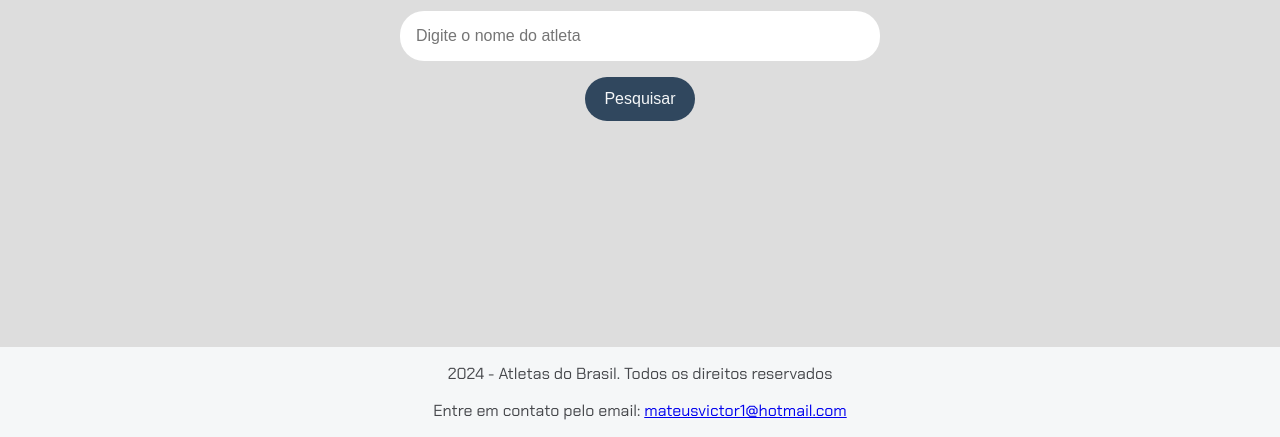
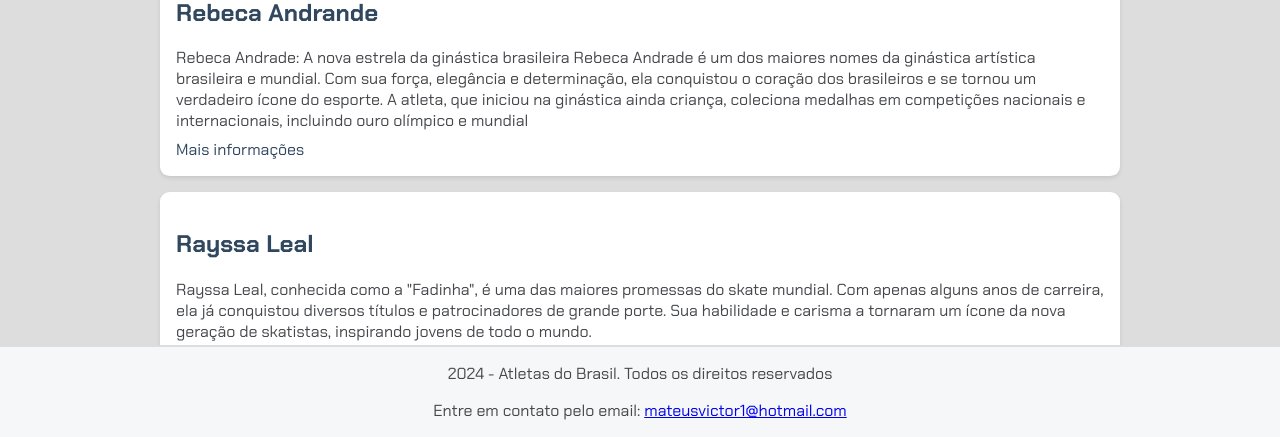
Before and after one commit to Mateusvct1/ImersaoGemini, a plain HTML site: page index.html in a window 1280 px wide. Shown: the part 363-800 px from the top of the page. Drawn offline with Linux system fonts and the light colour scheme.

Commit message:
atualização da aula 2

```diff
--- /dev/null
+++ b/app.js
@@ -0,0 +1 @@
+console.log("hello word")
--- a/index.html
+++ b/index.html
@@ -17,11 +17,51 @@
             <input type="text" name="busca" id="busca" placeholder="Digite o nome do atleta">
             <button>Pesquisar</button>
         </section>
+        <!-- abaixo a section para exibir os resultados -->
+        <section class="resultados-pesquisa">
+            <div class="item-resultado">
+
+                <h2>
+                    <a href="#" target="_blank">Rebeca Andrande</a>
+                </h2>
+                <p class="descricao-meta">
+                    Rebeca Andrade: A nova estrela da ginástica brasileira
+                    Rebeca Andrade é um dos maiores nomes da ginástica artística brasileira e mundial. Com sua força,
+                    elegância e determinação, ela conquistou o coração dos brasileiros e se tornou um verdadeiro ícone
+                    do
+                    esporte. A atleta, que iniciou na ginástica ainda criança, coleciona medalhas em competições
+                    nacionais e
+                    internacionais, incluindo ouro olímpico e mundial
+                </p>
+                <a href="https://pt.wikipedia.org/wiki/Rebeca_Andrade" target="_blank">Mais informações</a>
+            </div>
+            <div class="item-resultado">
+                <h2>
+                    <a href="#" target="_blank">Rayssa Leal</a>
+                </h2>
+                <p class="descricao-meta">
+                    Rayssa Leal, conhecida como a "Fadinha", é uma das maiores promessas do skate mundial. Com apenas alguns anos de carreira, ela já conquistou diversos títulos e patrocinadores de grande porte. Sua habilidade e carisma a tornaram um ícone da nova geração de skatistas, inspirando jovens de todo o mundo.
+                </p>
+                <a href="#" target="_blank">Mais informações</a>
+            </div>
+
+            <div class="item-resultado">
+                <h2>
+                    <a href="#" target="_blank">Beatriz Souza</a>
+                </h2>
+                <p class="descricao-meta">
+                    Beatriz Souza é uma jovem promessa do judô brasileiro. Com sua técnica apurada e determinação, ela vem se destacando nas competições nacionais e internacionais. Beatriz é um exemplo de atleta dedicada e focada, que busca constantemente aprimorar suas habilidades e conquistar novos títulos.
+                </p>
+                <a href="#" target="_blank">Mais informações</a>
+            </div>
+        </section>
     </main>
+
     <footer>
         <p>2024 - Atletas do Brasil. Todos os direitos reservados</p>
         <p>Entre em contato pelo email: <a href="maito:mateusvictor1@hotmail.com">mateusvictor1@hotmail.com</a></p>
     </footer>
+    <script src="app.js"></script>
 </body>
 
 </html>
```
Also changed, not shown: 1 other file.
